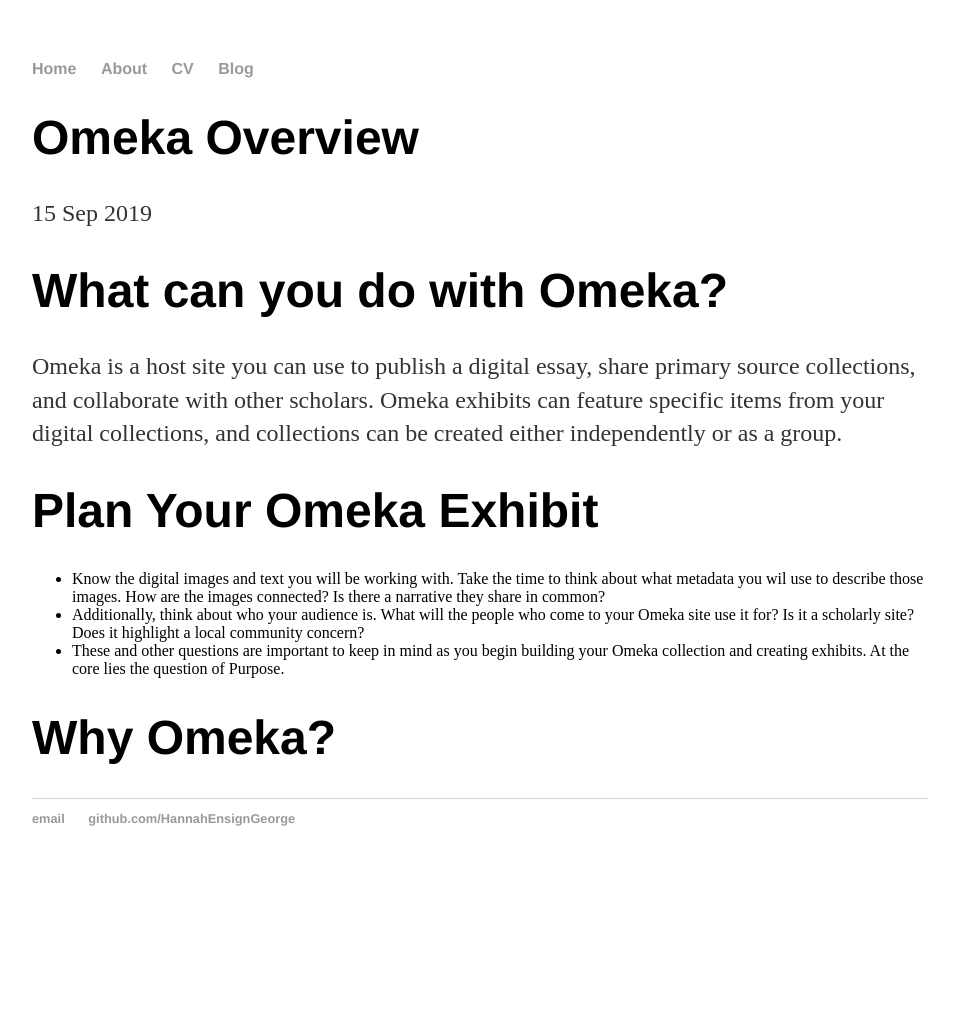
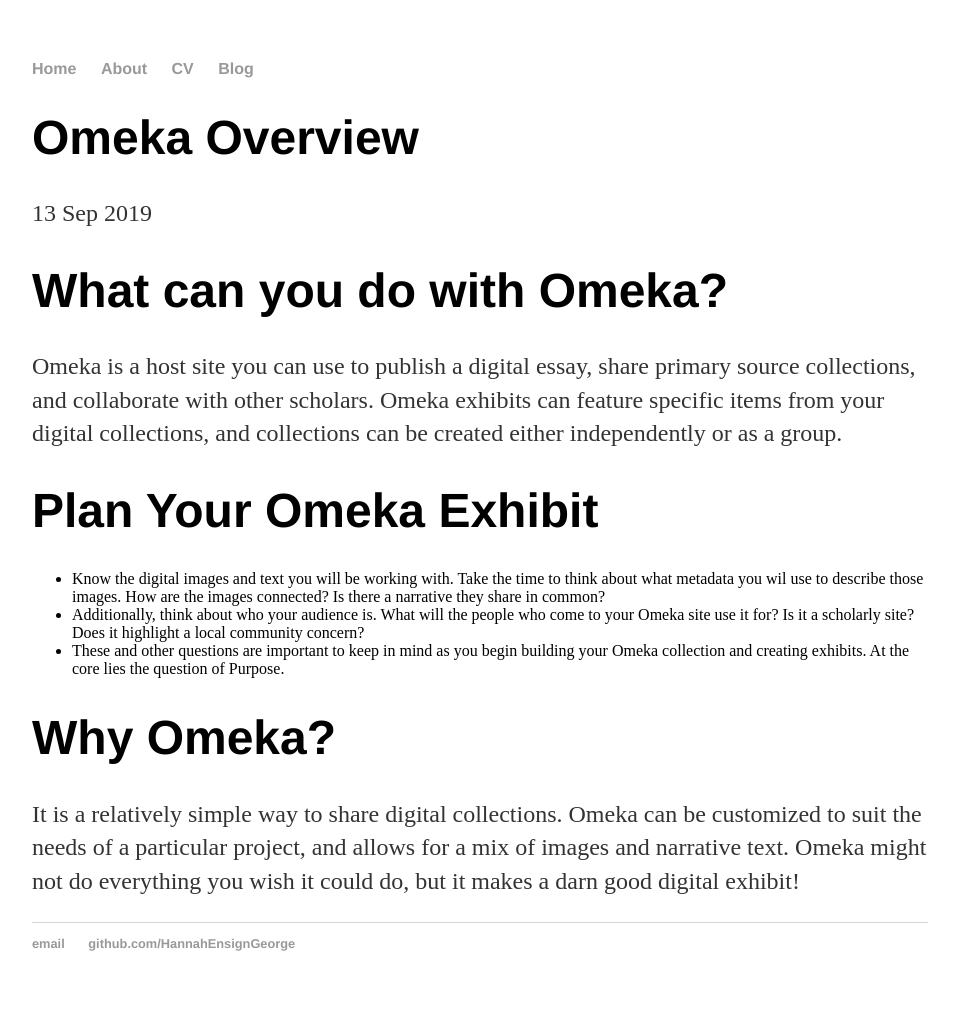
Before and after one commit to HannahEnsignGeorge/HannahEnsignGeorge.github.io, a Jekyll site: the page built from _posts/2019-09-13-Omeka-Overview.md, in a window 1280 px wide. Shown: the whole page, without its empty margins (160-1119 px from the left). Built offline with Jekyll 4.4.1, drawn with Linux system fonts in a browser that asks for light colours; before the commit the page ends 900 px from its top, so only the background shows below that.

Commit message:
Update and rename 2019-09-15-Omeka-Overview.md to 2019-09-13-Omeka-Overview.md

```diff
--- a/_posts/2019-09-15-Omeka-Overview.md
+++ b/_posts/2019-09-13-Omeka-Overview.md
@@ -1,7 +1,7 @@
 ---
 layout: post
 title: "Omeka Overview"
-date: 2019-09-15
+date: 2019-09-13
 ---
 # What can you do with Omeka? #
 
@@ -14,3 +14,5 @@
 * These and other questions are important to keep in mind as you begin building your Omeka collection and creating exhibits. At the core lies the question of Purpose.
 
 # Why Omeka? #
+
+It is a relatively simple way to share digital collections. Omeka can be customized to suit the needs of a particular project, and allows for a mix of images and narrative text.  Omeka might not do everything you wish it could do, but it makes a darn good digital exhibit!
```
